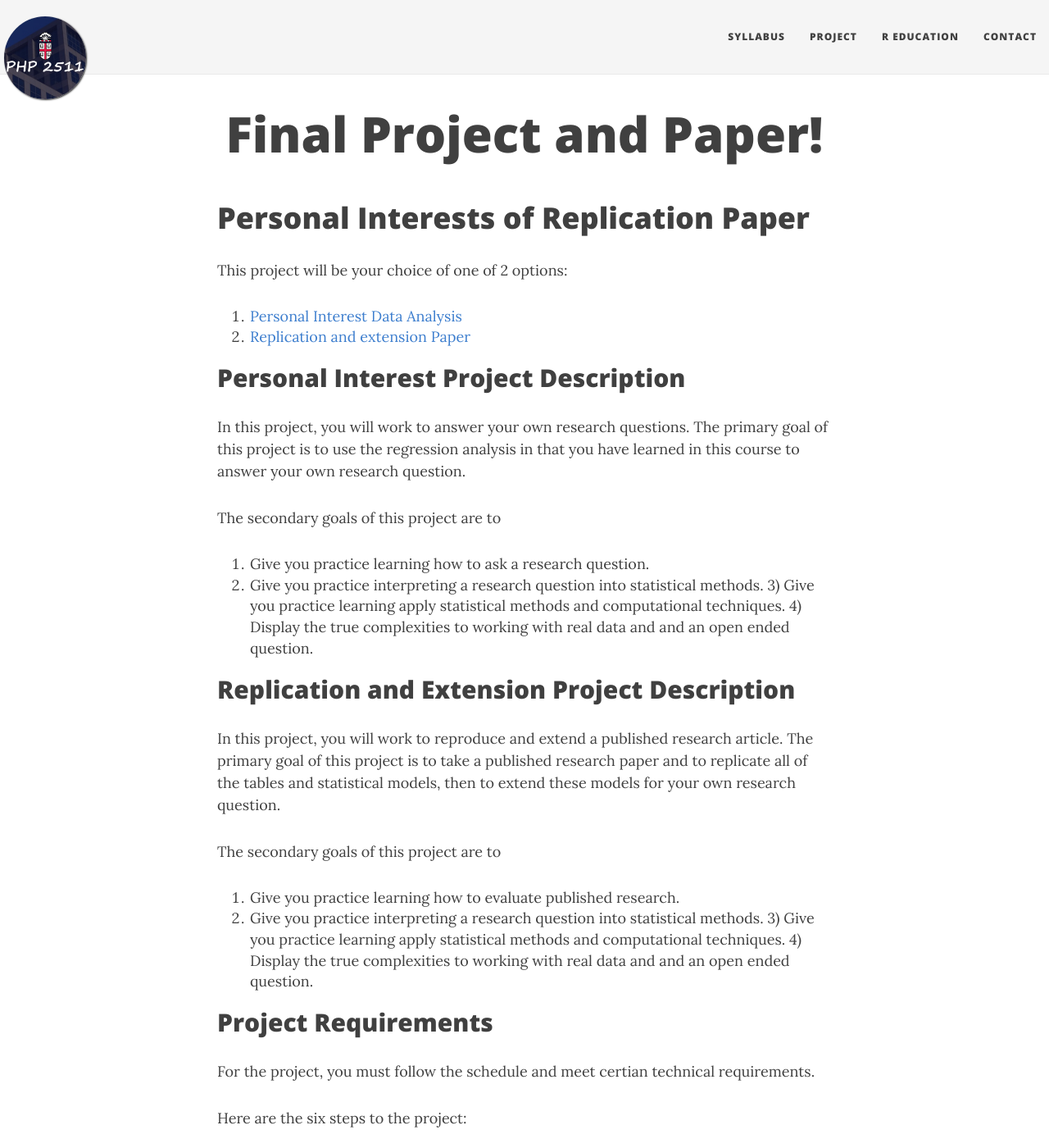
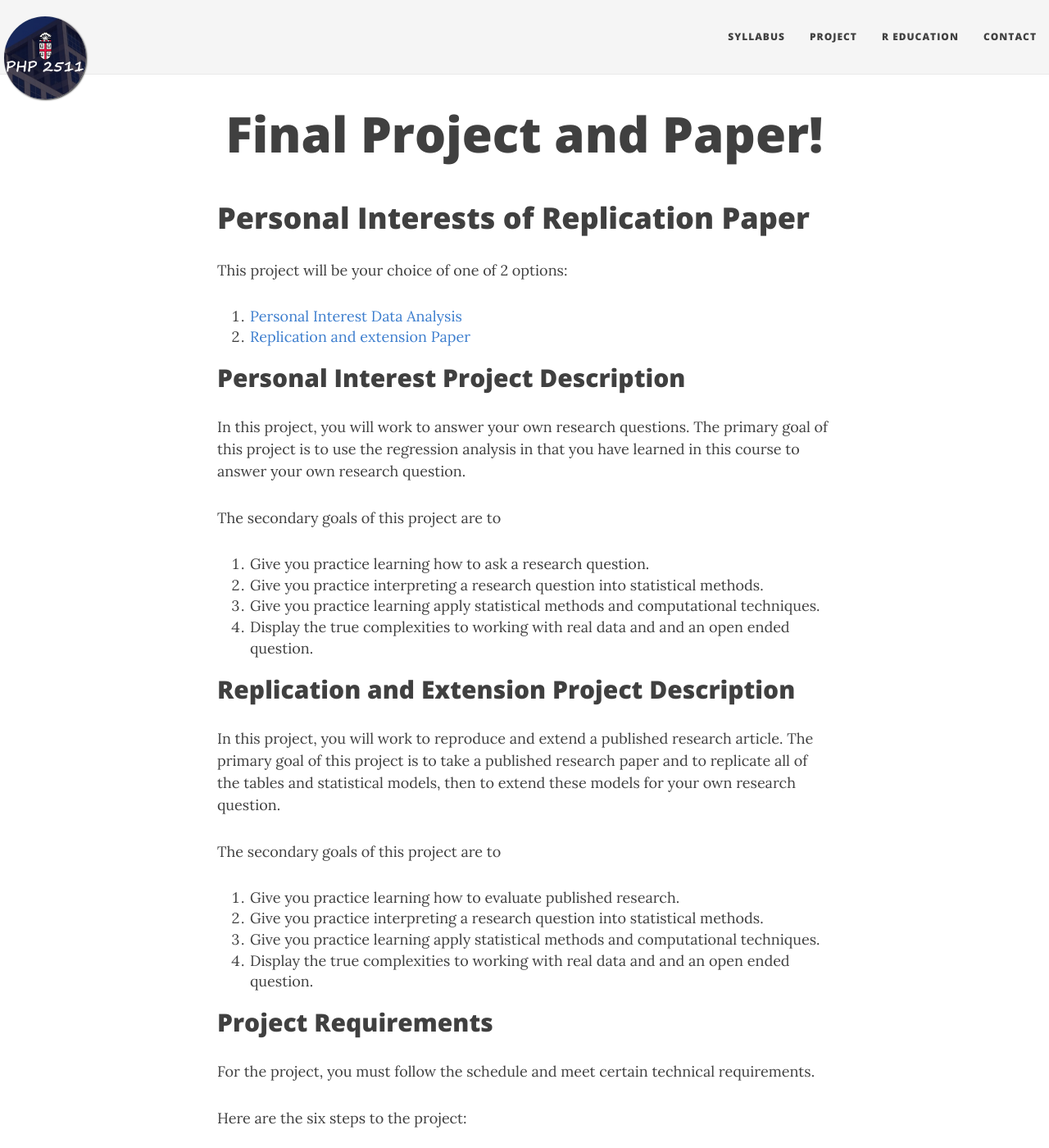
Before and after one commit to brownbiostats/php2511, a Jekyll site: the page built from project.md, in a window 1280 px wide and 1400 px high. Shown: the whole window at 82% size. Built offline with Jekyll 4.4.1, drawn with Linux system fonts in a browser that asks for light colours; nearby versions of some CDN libraries.

Commit message:
fixed project

```diff
--- a/project.md
+++ b/project.md
@@ -21,8 +21,8 @@ The secondary goals of this project are to
 
 1. Give you practice learning how to ask a research question.
 2. Give you practice interpreting a research question into statistical methods.
-3) Give you practice learning apply statistical methods and computational techniques.
-4) Display the true complexities to working with real data and and an open ended question.
+3. Give you practice learning apply statistical methods and computational techniques.
+4. Display the true complexities to working with real data and and an open ended question.
 
 ## Replication and Extension Project Description
 
@@ -33,14 +33,14 @@ The secondary goals of this project are to
 
 1. Give you practice learning how to evaluate published research.
 2. Give you practice interpreting a research question into statistical methods.
-3) Give you practice learning apply statistical methods and computational techniques.
-4) Display the true complexities to working with real data and and an open ended question.
+3. Give you practice learning apply statistical methods and computational techniques.
+4. Display the true complexities to working with real data and and an open ended question.
 
 
 
 ## Project Requirements
 
-For the project, you must follow the schedule and meet certian technical requirements.
+For the project, you must follow the schedule and meet certain technical requirements.
 
 Here are the six steps to the project:
 
```
Also changed, not shown: 1 other file.
